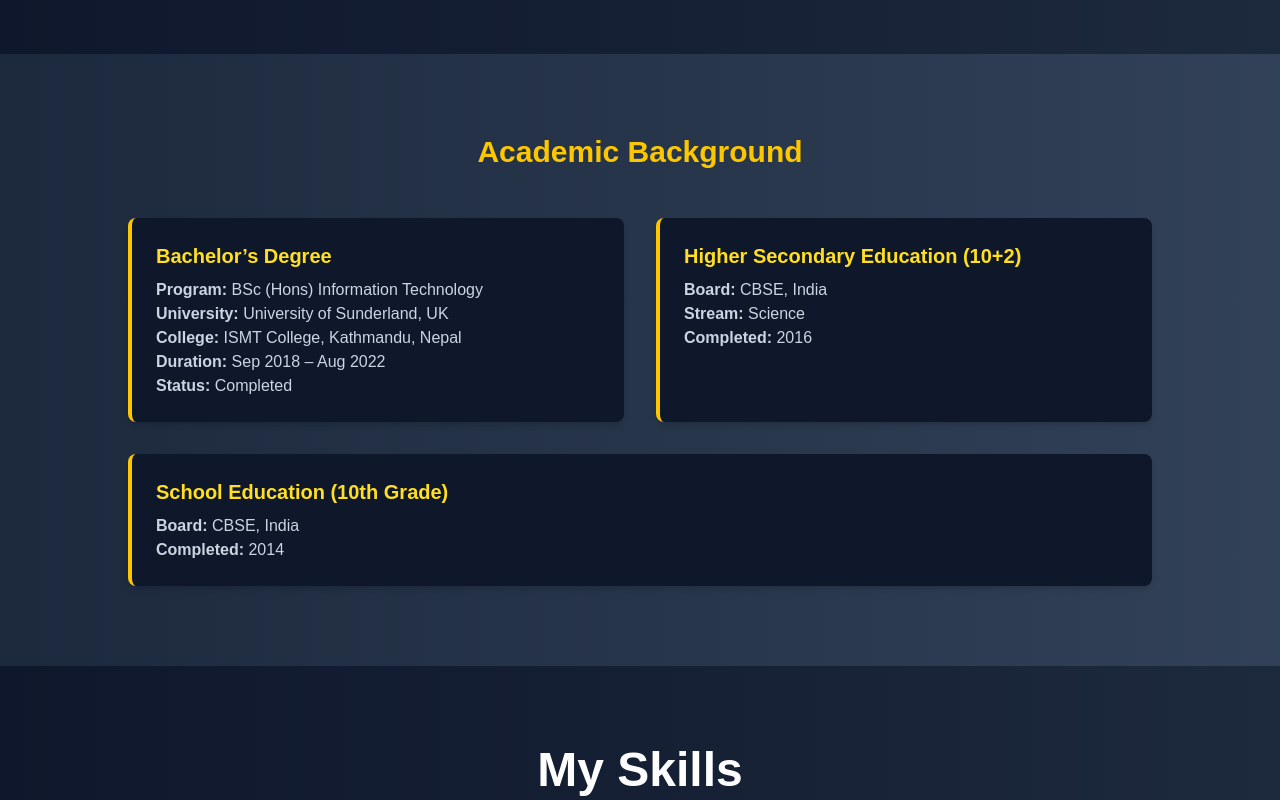
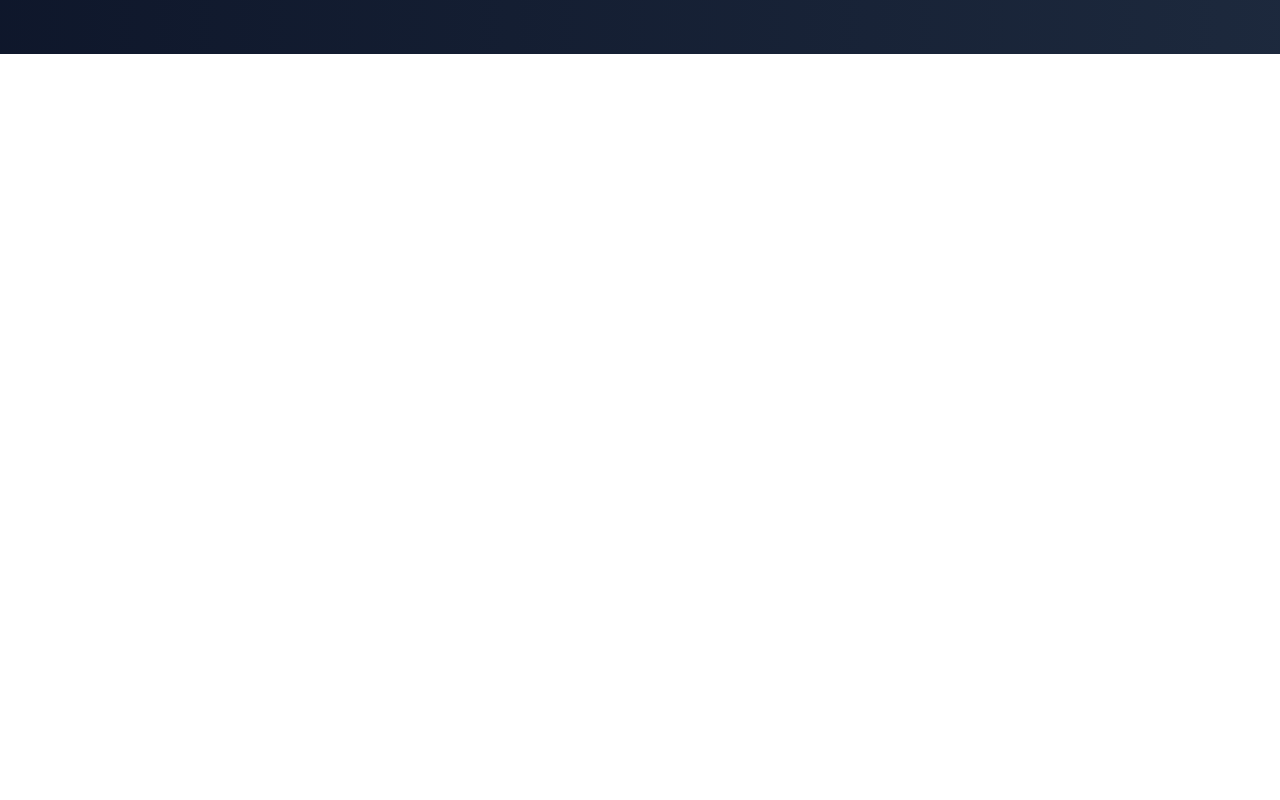
Before and after one commit to samrat-rock/myportifilo, a Next.js app: page / in a window 1280 px wide. Shown: the part 460-1260 px from the top of the page. After the commit the page ends 800 px from the top, so only its background shows below. Built offline with nearby package versions, Linux system fonts and the light colour scheme.

Commit message:
myprofile uopdate

```diff
--- a/src/app/page.tsx
+++ b/src/app/page.tsx
@@ -9,8 +9,7 @@
     <>
 
     <Hero/>
-    <Qulifaction/>
-    <SkillShowcase/>
+
     </>
   )
 }
```
